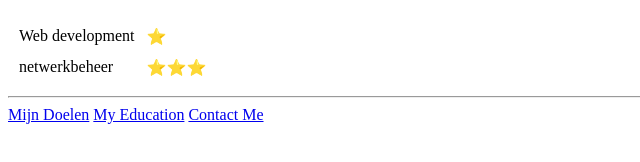
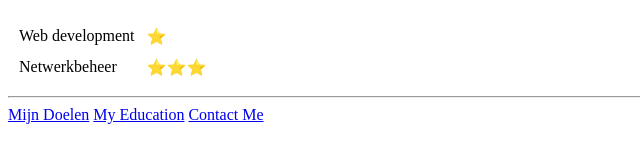
Before and after one commit to L6K6/cv, a plain HTML site: page index.html in a window 1280 px wide. Shown: the part 490-652 px from the top of the page, 0-640 px from the left. Drawn offline with Linux system fonts and the light colour scheme.

Commit message:
Update index.html

```diff
--- a/index.html
+++ b/index.html
@@ -49,7 +49,7 @@
       <td>⭐</td>
     </tr>
     <tr>
-      <td>netwerkbeheer</td>
+      <td>Netwerkbeheer</td>
       <td>⭐⭐⭐</td>
     </tr>
   </table>
```
